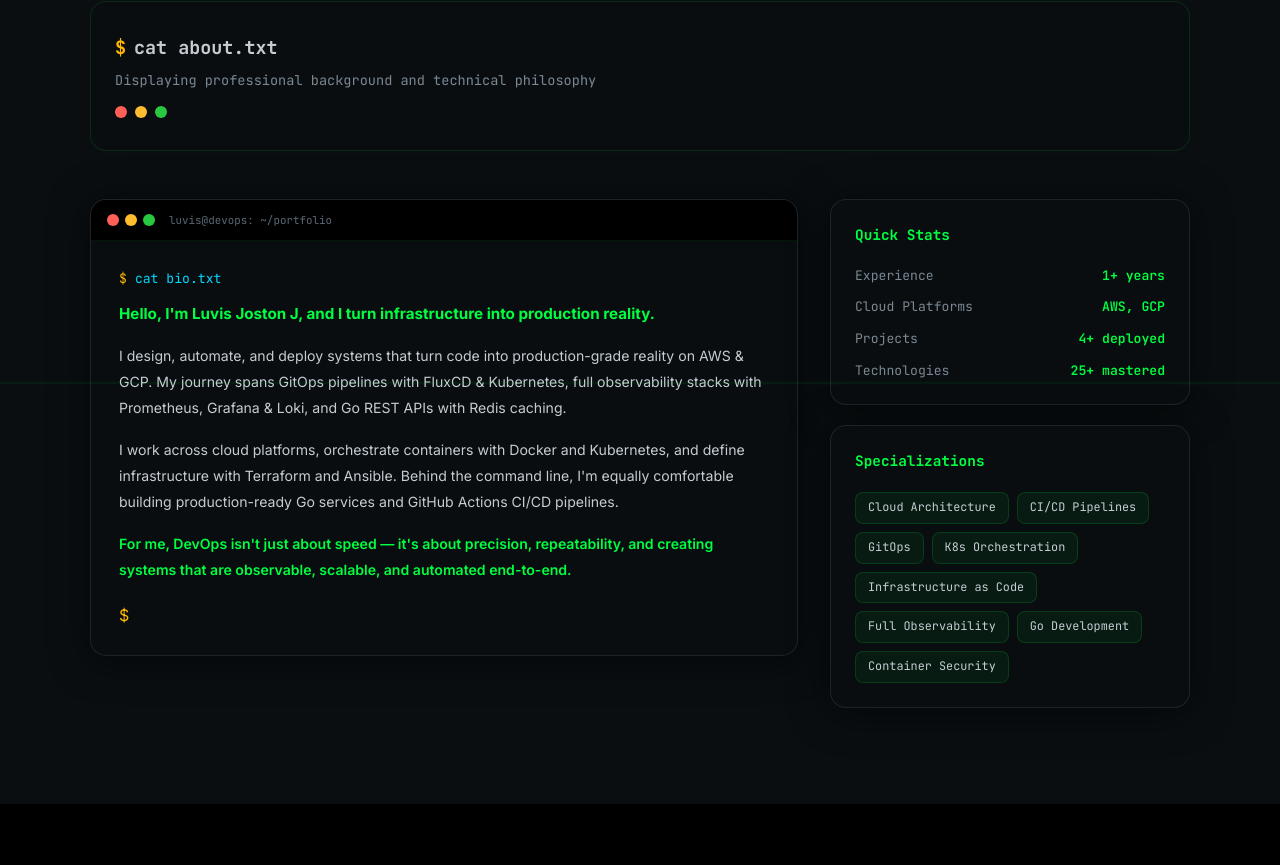
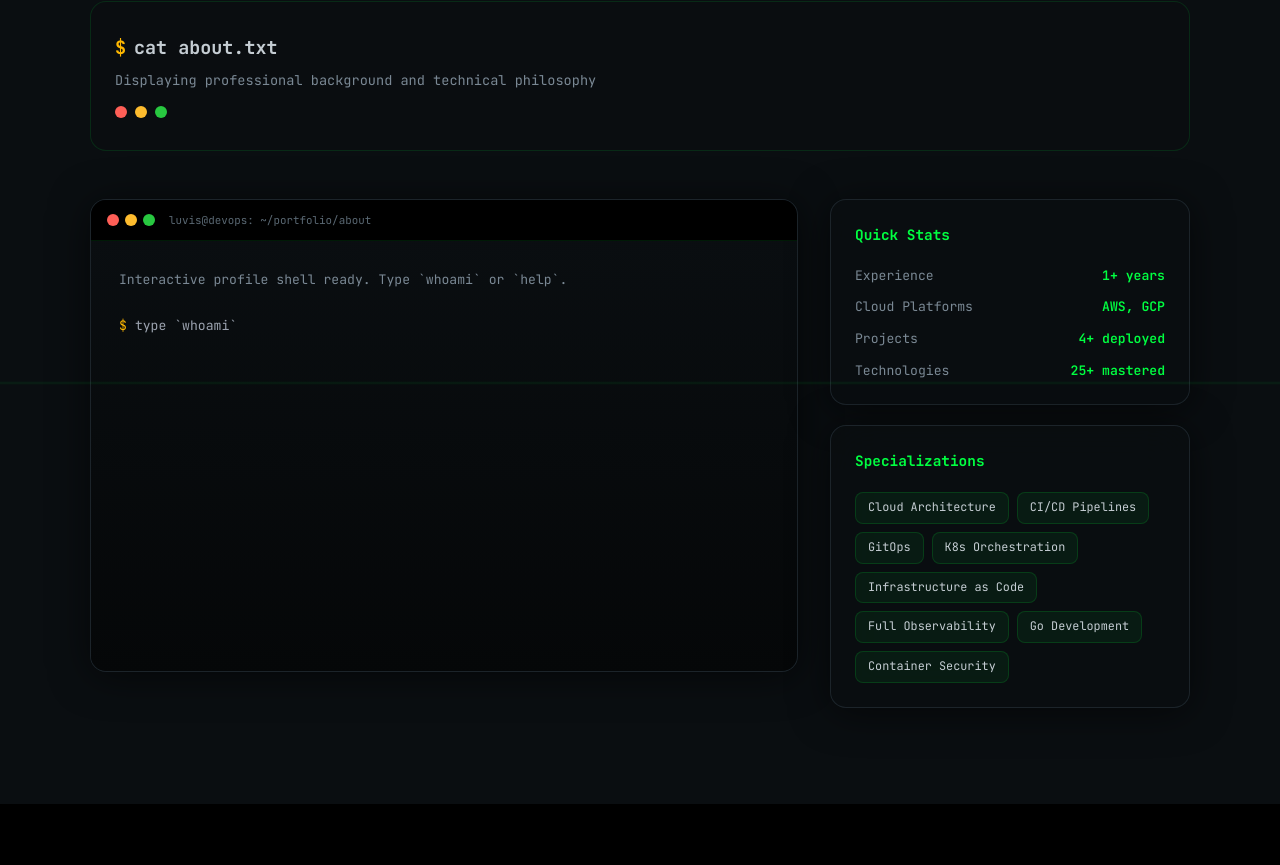
Before and after one commit to luzero-luvis/portfolio, a React (Vite) app: page / in a window 1280 px wide. Shown: the part 895-1760 px from the top of the page. Built offline with nearby package versions, Linux system fonts and the light colour scheme.

Commit message:
feat: added new portfolio

```diff
--- a/src/components/About.tsx
+++ b/src/components/About.tsx
@@ -1,7 +1,8 @@
 import { motion } from 'framer-motion'
 import { fadeUp, stagger, viewport } from '../utils/animations'
-import { stats, profile } from '../data/portfolio'
+import { stats } from '../data/portfolio'
 import TerminalHeader from './TerminalHeader'
+import ProfileShell from './ProfileShell'
 
 const specializations = [
   'Cloud Architecture',
@@ -29,52 +30,8 @@ export default function About() {
 
           {/* Left: Bio terminal card */}
           <motion.div variants={fadeUp} initial="hidden" whileInView="visible" viewport={viewport}>
-            <motion.div
-              whileHover={{ borderColor: 'rgba(0,255,65,0.3)', y: -4, boxShadow: '0 10px 40px -10px rgba(0,255,65,0.15)' }}
-              className="glass shadow-soft rounded-2xl overflow-hidden transition-all duration-300"
-              style={{ border: '1px solid rgba(30,39,46,0.9)' }}
-            >
-              {/* macOS title bar */}
-              <div className="flex items-center gap-1.5 px-4 py-3" style={{ background: '#000000', borderBottom: '1px solid rgba(0,255,65,0.1)' }}>
-                <div className="w-3 h-3 rounded-full" style={{ background: '#ff5f57' }} />
-                <div className="w-3 h-3 rounded-full" style={{ background: '#febc2e' }} />
-                <div className="w-3 h-3 rounded-full" style={{ background: '#28c840' }} />
-                <span className="ml-2 font-mono text-[0.68rem]" style={{ color: '#5A6873' }}>luvis@devops: ~/portfolio</span>
-              </div>
-
-              {/* Bio body */}
-              <div className="p-7">
-                <div className="flex items-center gap-2 mb-3">
-                  <span className="font-mono text-[0.82rem]" style={{ color: '#FFB800' }}>$</span>
-                  <span className="font-mono text-[0.82rem]" style={{ color: '#00D9FF' }}>cat bio.txt</span>
-                </div>
-
-                <p className="font-bold mb-4 leading-[1.7]" style={{ color: '#00FF41', fontSize: '0.95rem' }}>
-                  Hello, I'm {profile.name}, and I turn infrastructure into production reality.
-                </p>
-
-                <p className="mb-4 leading-[1.85]" style={{ color: '#C5CDD3', fontSize: '0.88rem' }}>
-                  I design, automate, and deploy systems that turn code into production-grade reality on AWS & GCP.
-                  My journey spans GitOps pipelines with FluxCD & Kubernetes, full observability stacks with
-                  Prometheus, Grafana & Loki, and Go REST APIs with Redis caching.
-                </p>
-
-                <p className="mb-4 leading-[1.85]" style={{ color: '#C5CDD3', fontSize: '0.88rem' }}>
-                  I work across cloud platforms, orchestrate containers with Docker and Kubernetes, and define
-                  infrastructure with Terraform and Ansible. Behind the command line, I'm equally comfortable
-                  building production-ready Go services and GitHub Actions CI/CD pipelines.
-                </p>
-
-                <p className="leading-[1.85] font-semibold" style={{ color: '#00FF41', fontSize: '0.88rem' }}>
-                  For me, DevOps isn't just about speed — it's about precision, repeatability, and creating
-                  systems that are observable, scalable, and automated end-to-end.
-                </p>
-
-                <div className="flex items-center gap-1.5 mt-5">
-                  <span style={{ color: '#FFB800' }}>$</span>
-                  <span className="animate-blink inline-block w-[8px] h-[1em]" style={{ background: '#00FF41' }} />
-                </div>
-              </div>
+            <motion.div whileHover={{ borderColor: 'rgba(0,255,65,0.3)', y: -4, boxShadow: '0 10px 40px -10px rgba(0,255,65,0.15)' }}>
+              <ProfileShell />
             </motion.div>
           </motion.div>
 
--- /dev/null
+++ b/src/components/ProfileShell.tsx
@@ -0,0 +1,177 @@
+import { useEffect, useMemo, useRef, useState } from 'react'
+import { profile } from '../data/portfolio'
+
+type ShellEntry = {
+  id: number
+  type: 'command' | 'output' | 'error' | 'hint'
+  lines: string[]
+}
+
+const ABOUT_LINES = [
+  `Hello, I'm ${profile.name}, and I turn infrastructure into production reality.`,
+  'I design, automate, and deploy systems that turn code into production-grade reality on AWS and GCP.',
+  'My work spans GitOps pipelines, Kubernetes platforms, observability stacks, and Go-based backend services.',
+  "I care about precision, repeatability, and systems that are automated and observable end-to-end.",
+]
+
+const SKILL_LINES = [
+  'Cloud: AWS, GCP, Terraform, Ansible',
+  'Containers: Docker, Docker Swarm, Kubernetes',
+  'CI/CD: Jenkins, GitHub Actions, GitOps',
+  'Observability: Prometheus, Grafana, Loki, Grafana Alloy',
+]
+
+const HELP_LINES = [
+  'Available commands:',
+  'whoami    show profile summary',
+  'cat bio.txt    show detailed bio',
+  'skills    list core technical areas',
+  'pwd       print current path',
+  'ls        list files',
+  'clear     clear terminal output',
+]
+
+const INITIAL_HISTORY: ShellEntry[] = [
+  {
+    id: 1,
+    type: 'hint',
+    lines: ['Interactive profile shell ready. Type `whoami` or `help`.'],
+  },
+]
+
+function createOutput(id: number, type: ShellEntry['type'], lines: string[]): ShellEntry {
+  return { id, type, lines }
+}
+
+export default function ProfileShell() {
+  const [input, setInput] = useState('')
+  const [history, setHistory] = useState<ShellEntry[]>(INITIAL_HISTORY)
+  const [counter, setCounter] = useState(INITIAL_HISTORY.length + 1)
+  const inputRef = useRef<HTMLInputElement | null>(null)
+  const scrollRef = useRef<HTMLDivElement | null>(null)
+
+  useEffect(() => {
+    inputRef.current?.focus()
+  }, [])
+
+  useEffect(() => {
+    const node = scrollRef.current
+    if (node) node.scrollTop = node.scrollHeight
+  }, [history])
+
+  const commands = useMemo(() => ({
+    help: HELP_LINES,
+    whoami: ABOUT_LINES,
+    'cat bio.txt': ABOUT_LINES,
+    skills: SKILL_LINES,
+    pwd: ['~/portfolio/about'],
+    ls: ['bio.txt', 'skills.txt', 'projects/', 'certificates/'],
+  }), [])
+
+  function pushEntries(entries: ShellEntry[]) {
+    setHistory(prev => [...prev, ...entries])
+    setCounter(prev => prev + entries.length)
+  }
+
+  function handleCommand(raw: string) {
+    const command = raw.trim()
+    if (!command) return
+
+    const normalized = command.toLowerCase()
+    const nextId = counter
+
+    if (normalized === 'clear') {
+      setHistory([])
+      setCounter(1)
+      return
+    }
+
+    const commandEntry = createOutput(nextId, 'command', [command])
+    const outputLines = commands[normalized as keyof typeof commands]
+    const responseEntry = outputLines
+      ? createOutput(nextId + 1, normalized === 'help' ? 'hint' : 'output', outputLines)
+      : createOutput(nextId + 1, 'error', [`command not found: ${command}`, 'Type `help` to see available commands.'])
+
+    pushEntries([commandEntry, responseEntry])
+  }
+
+  return (
+    <div
+      className="glass shadow-soft rounded-2xl overflow-hidden transition-all duration-300"
+      style={{ border: '1px solid rgba(30,39,46,0.9)' }}
+      onClick={() => inputRef.current?.focus()}
+    >
+      <div className="flex items-center gap-1.5 px-4 py-3" style={{ background: '#000000', borderBottom: '1px solid rgba(0,255,65,0.1)' }}>
+        <div className="w-3 h-3 rounded-full" style={{ background: '#ff5f57' }} />
+        <div className="w-3 h-3 rounded-full" style={{ background: '#febc2e' }} />
+        <div className="w-3 h-3 rounded-full" style={{ background: '#28c840' }} />
+        <span className="ml-2 font-mono text-[0.68rem]" style={{ color: '#5A6873' }}>luvis@devops: ~/portfolio/about</span>
+      </div>
+
+      <div
+        ref={scrollRef}
+        className="p-7 min-h-[430px] max-h-[430px] overflow-y-auto"
+        style={{ background: 'linear-gradient(180deg, rgba(10,14,17,0.96), rgba(5,7,8,0.98))' }}
+      >
+        <div className="space-y-4">
+          {history.map(entry => (
+            <div key={entry.id}>
+              {entry.type === 'command' && (
+                <div className="flex items-center gap-2 mb-1">
+                  <span className="font-mono text-[0.82rem]" style={{ color: '#FFB800' }}>$</span>
+                  <span className="font-mono text-[0.82rem]" style={{ color: '#00D9FF' }}>{entry.lines[0]}</span>
+                </div>
+              )}
+
+              {entry.type !== 'command' && (
+                <div className="space-y-2">
+                  {entry.lines.map(line => (
+                    <p
+                      key={`${entry.id}-${line}`}
+                      className="font-mono leading-[1.75] text-[0.82rem] whitespace-pre-wrap"
+                      style={{
+                        color:
+                          entry.type === 'error'
+                            ? '#FF6B35'
+                            : entry.type === 'hint'
+                              ? '#7A8894'
+                              : '#C5CDD3',
+                      }}
+                    >
+                      {line}
+                    </p>
+                  ))}
+                </div>
+              )}
+            </div>
+          ))}
+
+          <form
+            onSubmit={e => {
+              e.preventDefault()
+              const value = input
+              setInput('')
+              handleCommand(value)
+            }}
+            className="flex items-center gap-2 pt-2"
+          >
+            <span className="font-mono text-[0.82rem]" style={{ color: '#FFB800' }}>$</span>
+            <input
+              ref={inputRef}
+              value={input}
+              onChange={e => setInput(e.target.value)}
+              className="flex-1 bg-transparent border-0 outline-none font-mono text-[0.82rem]"
+              style={{ color: '#00FF41' }}
+              spellCheck={false}
+              autoCapitalize="off"
+              autoComplete="off"
+              aria-label="Terminal command input"
+              placeholder="type `whoami`"
+            />
+            <span className="animate-blink inline-block w-[8px] h-[1em]" style={{ background: '#00FF41' }} />
+          </form>
+        </div>
+      </div>
+    </div>
+  )
+}
--- a/src/components/Skills.tsx
+++ b/src/components/Skills.tsx
@@ -37,11 +37,11 @@ const CYBER_COLORS: Record<string, { border: string; bg: string; text: string; b
 }
 
 type SkillVisual =
-  | { type: 'logo'; src: string; alt: string; bg?: string; padding?: string }
+  | { type: 'logo'; src: string; alt: string; bg?: string; padding?: string; wide?: boolean }
   | { type: 'badge'; label: string; fg: string; bg: string }
 
 const SKILL_VISUALS: Record<string, SkillVisual> = {
-  AWS: { type: 'logo', src: 'https://cdn.simpleicons.org/amazonwebservices/FF9900', alt: 'AWS logo' },
+  AWS: { type: 'logo', src: '/aws-logo.svg', alt: 'AWS logo', bg: 'rgba(255,153,0,0.08)', padding: '2px 6px', wide: true },
   GCP: { type: 'logo', src: 'https://cdn.simpleicons.org/googlecloud/4285F4', alt: 'Google Cloud logo' },
   Terraform: { type: 'logo', src: 'https://cdn.simpleicons.org/terraform/844FBA', alt: 'Terraform logo' },
   Ansible: { type: 'logo', src: 'https://cdn.simpleicons.org/ansible/EE0000', alt: 'Ansible logo' },
@@ -80,8 +80,13 @@ const CATEGORY_VISUALS: Record<string, string> = {
 function SkillIcon({ skill, size = 'sm' }: { skill: string; size?: 'sm' | 'md' }) {
   const visual = SKILL_VISUALS[skill]
   const isMd = size === 'md'
-  const wrapperClass = isMd ? 'w-8 h-8 rounded-lg' : 'w-7 h-7 rounded-md'
-  const imageClass = isMd ? 'w-5 h-5 object-contain' : 'w-4 h-4 object-contain'
+  const isWide = visual?.type === 'logo' && visual.wide
+  const wrapperClass = isMd
+    ? (isWide ? 'w-12 h-8 rounded-lg' : 'w-8 h-8 rounded-lg')
+    : (isWide ? 'w-10 h-7 rounded-md' : 'w-7 h-7 rounded-md')
+  const imageClass = isMd
+    ? (isWide ? 'w-9 h-5 object-contain' : 'w-5 h-5 object-contain')
+    : (isWide ? 'w-8 h-4 object-contain' : 'w-4 h-4 object-contain')
   const badgeClass = isMd
     ? 'w-8 h-8 rounded-lg flex items-center justify-center shrink-0 font-mono text-[0.7rem] font-bold'
     : 'w-7 h-7 rounded-md flex items-center justify-center shrink-0 font-mono text-[0.68rem] font-bold'
@@ -127,10 +132,12 @@ function SkillIcon({ skill, size = 'sm' }: { skill: string; size?: 'sm' | 'md' }
 
 function CategoryIcon({ category, colors }: { category: string; colors: { border: string; bg: string } }) {
   const visual = CATEGORY_VISUALS[category] ?? category
+  const skillVisual = SKILL_VISUALS[visual]
+  const isWide = skillVisual?.type === 'logo' && skillVisual.wide
 
   return (
     <div
-      className="w-12 h-12 rounded-xl shrink-0 flex items-center justify-center overflow-hidden"
+      className={`${isWide ? 'w-16 h-12 rounded-xl' : 'w-12 h-12 rounded-xl'} shrink-0 flex items-center justify-center overflow-hidden`}
       style={{
         background: `radial-gradient(circle at top left, ${colors.bg}, rgba(10,14,17,0.96))`,
         boxShadow: `0 0 0 1px ${colors.border}25, inset 0 0 18px rgba(255,255,255,0.03)`,
```
Also changed, not shown: public/aws-logo.svg (added), 1 other file (tests, documents, lock files or other folders).
